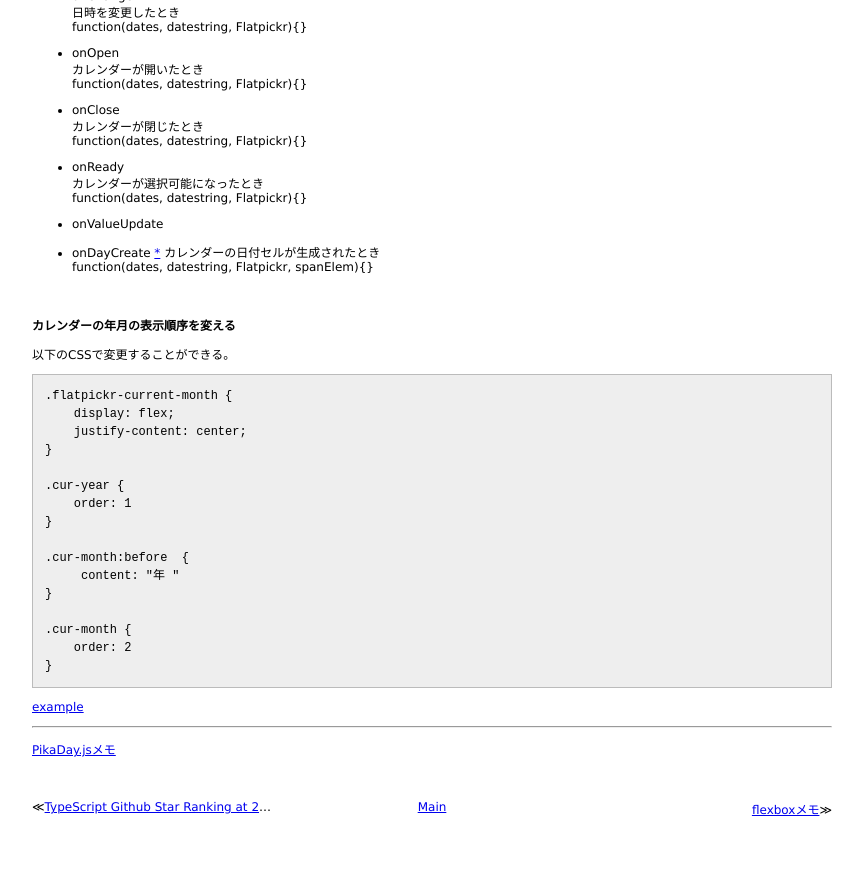
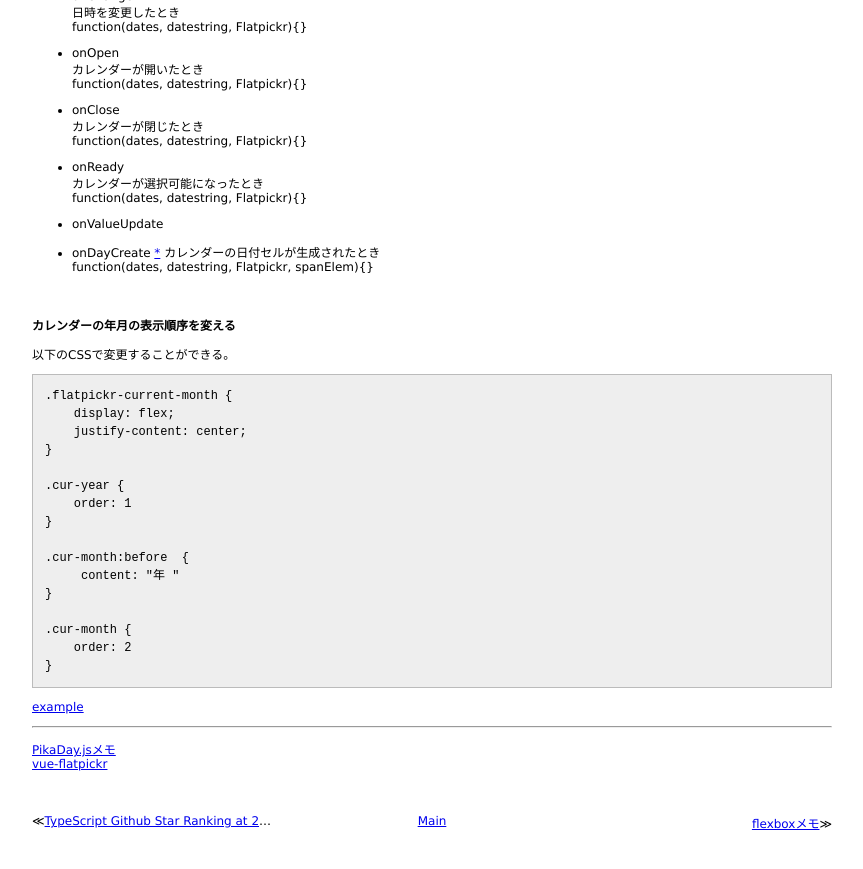
Before and after one commit to 38elements/38elements.github.com, a Jekyll site: the page built from _posts/2016-11-05-flatpickr.md, in a window 1280 px wide and 900 px high, scrolled down 2288 px. Shown: the top 869 px of the window, without its empty margins (208-1071 px from the left). Built offline with Jekyll 4.4.1, drawn with Linux system fonts in a browser that asks for light colours.

Commit message:
Update 2016-11-05-flatpickr.md

```diff
--- a/_posts/2016-11-05-flatpickr.md
+++ b/_posts/2016-11-05-flatpickr.md
@@ -208,3 +208,4 @@ function(dates, datestring, Flatpickr, spanElem){}
 
 <hr>
 [PikaDay.jsメモ](/2014/02/02/pikadayjs.html)
+[vue-flatpickr](https://github.com/jrainlau/vue-flatpickr)
```
